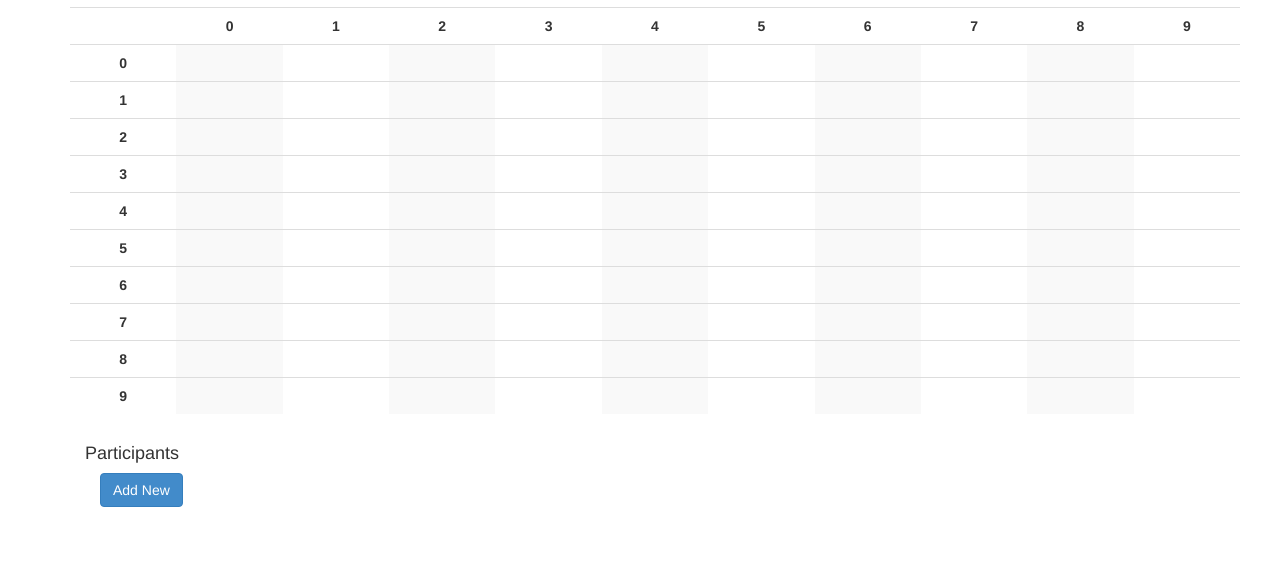
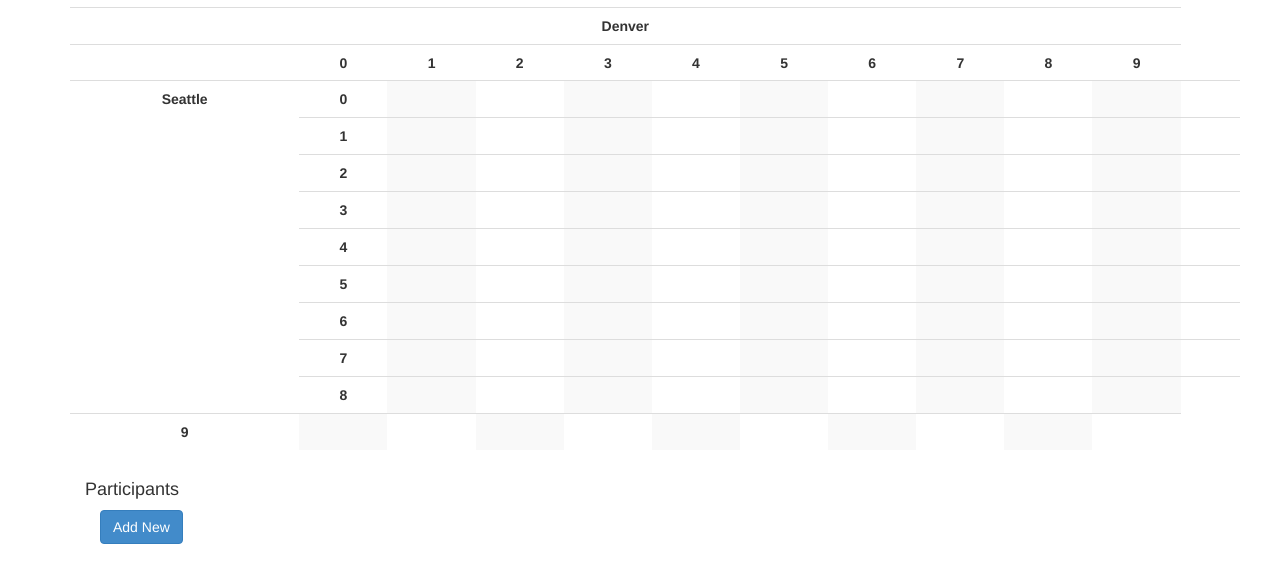
Before and after one commit to jamescleary/FBSquaresLive, a plain HTML site: page index.html in a window 1280 px wide. Shown: the part 63-646 px from the top of the page. Drawn offline with Linux system fonts and the light colour scheme.

Commit message:
Update main.html
Added labeled axes

```diff
--- a/views/main.html
+++ b/views/main.html
@@ -1 +1 @@
-<div class="container"><header><h1>Welcome to the Football Grid Generator</h1></header><div class="error">{{partTable.error}}</div><div class="grid"><table><tbody><tr><th></th><th ng-repeat="col in partTable.headers.top" ng-bind="col">0</th><tr ng-repeat="row in range(10)"><th ng-bind="partTable.headers.side[row]">0</th><td ng-repeat="participant in partTable.participants[row] track by $index">{{participant.name}}</td></table></div><div class="participants"><h4>Participants</h4><ul><li ng-repeat="part in participants"><div class="name"><em>{{part.name}}:</em> <strong>{{part.squares}}</strong></div><div class="remove"><button ng-click="removeUser(part.id)">X</button></div></li><li ng-show="adding"><form ng-submit="addUser()" role="form"><div class="form-group"><input type="text" placeholder="Name" required ng-model="newUser.name"><input type="text" placeholder="Squares" required ng-model="newUser.squares"><button>Save</button></div></form></li><li ng-show="!adding"><div class="new-button"><button ng-click="adding=!adding">Add New</button></div></li></ul></div></div>
+<div class="container"><header><h1>Welcome to the Football Grid Generator</h1></header><div class="error">{{partTable.error}}</div><div class="grid"><table><tbody><tr><th colspan="11">Denver</th></tr><tr><th></th><th ng-repeat="col in partTable.headers.top" ng-bind="col">0</th><tr><th rowspan="10">Seattle</th></tr><tr ng-repeat="row in range(10)"><th ng-bind="partTable.headers.side[row]">0</th><td ng-repeat="participant in partTable.participants[row] track by $index">{{participant.name}}</td></table></div><div class="participants"><h4>Participants</h4><ul><li ng-repeat="part in participants"><div class="name"><em>{{part.name}}:</em> <strong>{{part.squares}}</strong></div><div class="remove"><button ng-click="removeUser(part.id)">X</button></div></li><li ng-show="adding"><form ng-submit="addUser()" role="form"><div class="form-group"><input type="text" placeholder="Name" required ng-model="newUser.name"><input type="text" placeholder="Squares" required ng-model="newUser.squares"><button>Save</button></div></form></li><li ng-show="!adding"><div class="new-button"><button ng-click="adding=!adding">Add New</button></div></li></ul></div></div>
```
